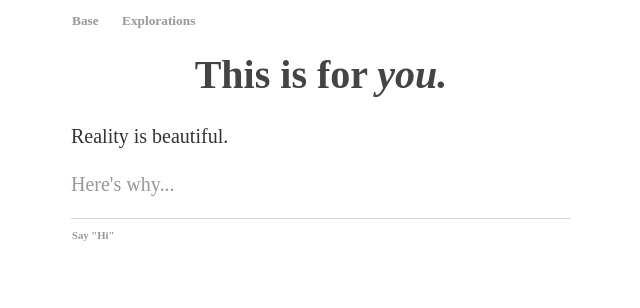
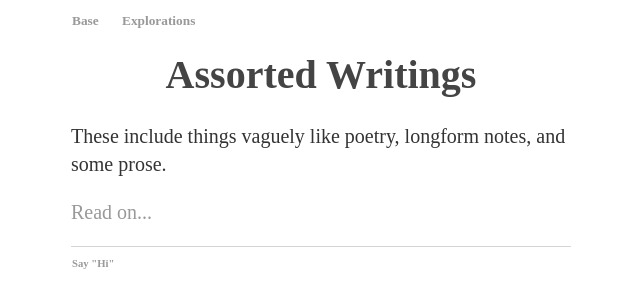
Before and after one commit to ray-dorai/ray-dorai.github.io, a Jekyll site: the page built from index.html, in a window 1280 px wide. Shown: the top 308 px of the page, without its empty margins (319-959 px from the left). Built offline with Jekyll 4.4.1, drawn with Linux system fonts in a browser that asks for light colours.

Commit message:
Update index.html

```diff
--- a/index.html
+++ b/index.html
@@ -3,7 +3,7 @@ layout: default
 title: Ray Doraisamy
 ---
 <div class="blurb">
-	<h1>This is for <i>you.</i></h1>
-	<p>Reality is beautiful.</p>
-	<p><a href="/explorations">Here's why...</a></p>
+	<h1>Assorted Writings</h1>
+	<p>These include things vaguely like poetry, longform notes, and some prose.</p>
+	<p><a href="/explorations">Read on...</a></p>
 </div><!-- /.blurb -->
```
